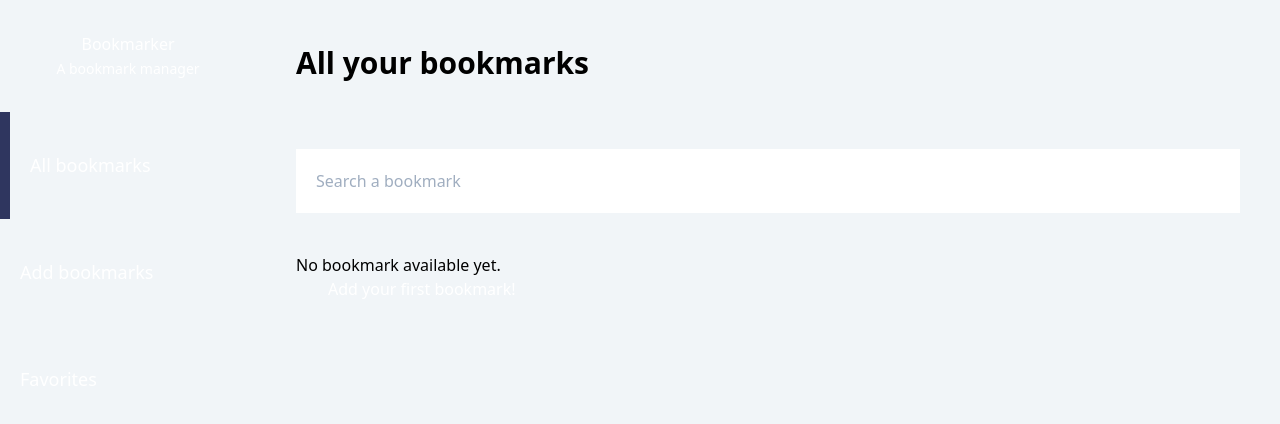
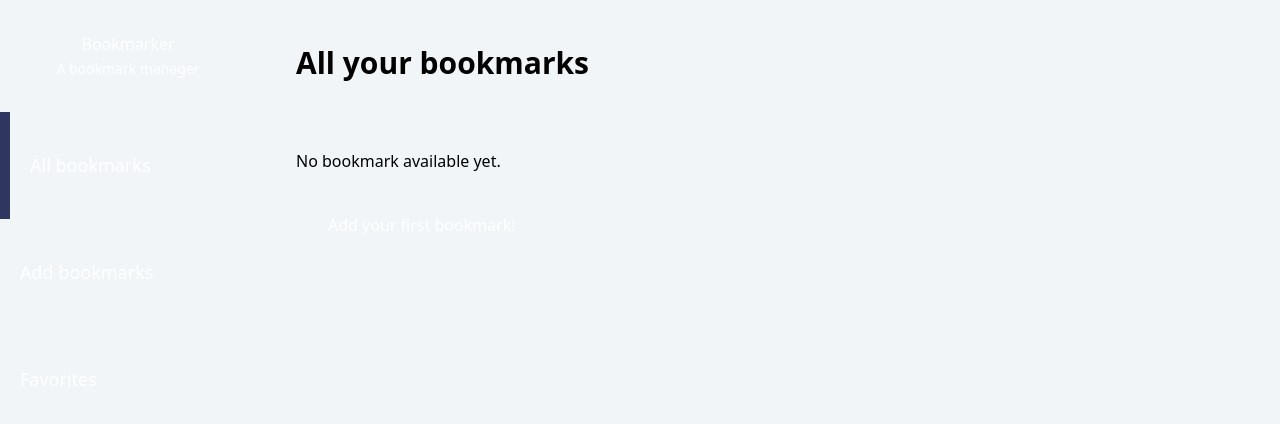
Before and after one commit to Aiden01/BM, a React (Create React App) app: page / in a window 1280 px wide. Shown: the top 424 px of the page. Built offline with nearby package versions, Linux system fonts and the light colour scheme.

Commit message:
fix(bookmark): Don't show search input when user has no bookmarks

```diff
--- a/src/components/bookmarks/NoBookmarks.jsx
+++ b/src/components/bookmarks/NoBookmarks.jsx
@@ -4,7 +4,7 @@ import { NavLink } from 'react-router-dom'
 
 const NoBookmarks = () => (
     <div>
-        <p>No bookmark available yet.</p>
+        <p className="mb-10">No bookmark available yet.</p>
         <NavLink className="px-8 py-4 bg-indigo text-white mt-5 no-underline" to="/new">Add your first bookmark!</NavLink>
     </div>
 )
--- a/src/views/Bookmarks.jsx
+++ b/src/views/Bookmarks.jsx
@@ -37,7 +37,7 @@ class Bookmarks extends Component {
             <div className="bookmarks w-4/5 float-right">
                 <div className="p-10">
                     <PageTitle title="All your bookmarks" />
-                    <input type="text" placeholder="Search a bookmark" className="w-full bg-white p-5 text-grey-darkest mb-10" onChange={ this.handleSearch.bind(this) } />
+                    { this.props.bookmarks.length >= 1 ? <input type="text" placeholder="Search a bookmark" className="w-full bg-white p-5 text-grey-darkest mb-10" onChange={ this.handleSearch.bind(this) } />: '' }
                     { this.state.loading ? (
                         <h3>Loading...</h3>
                     ): this.props.bookmarks.length <= 0 ? <NoBookmarks />: bookmarks }
```
